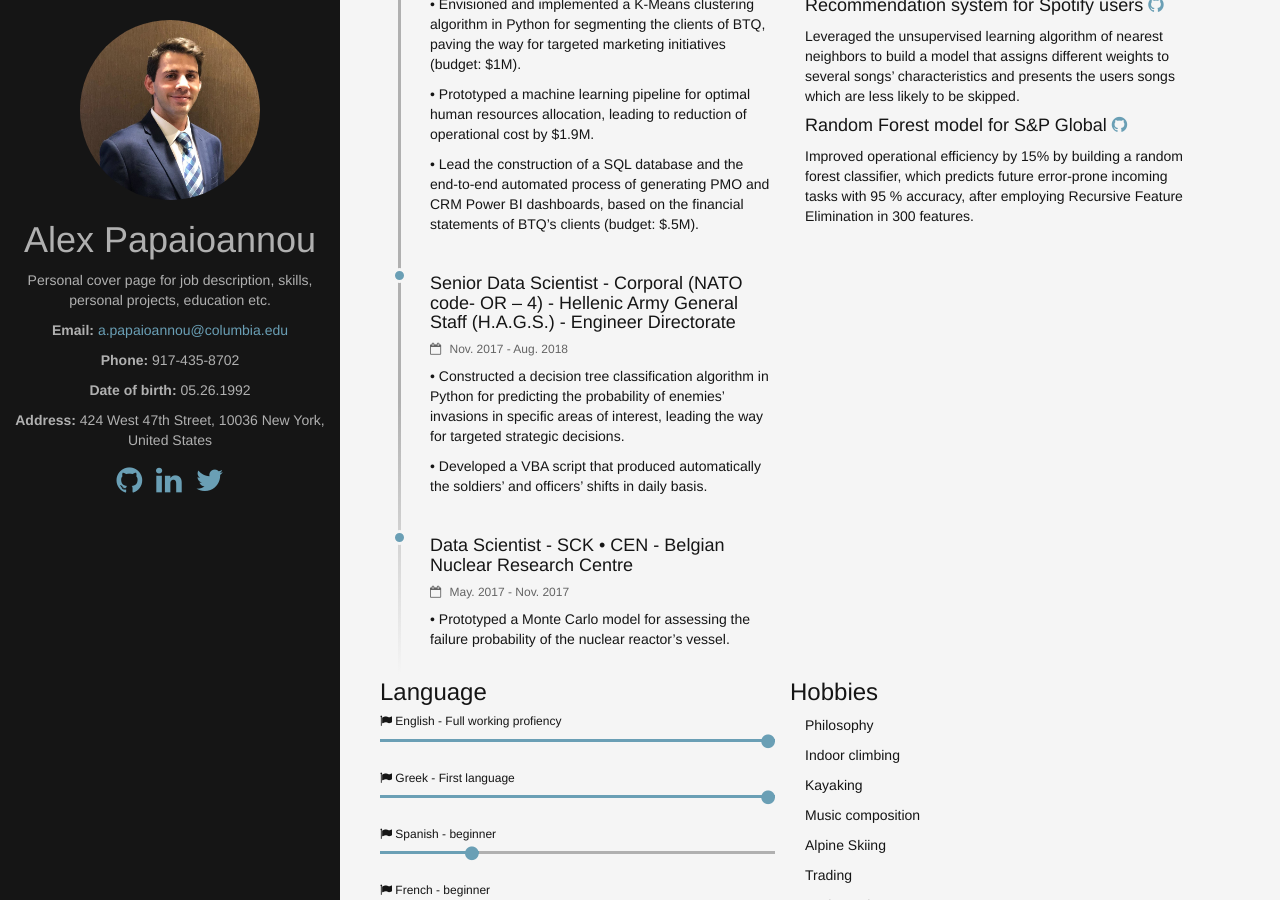
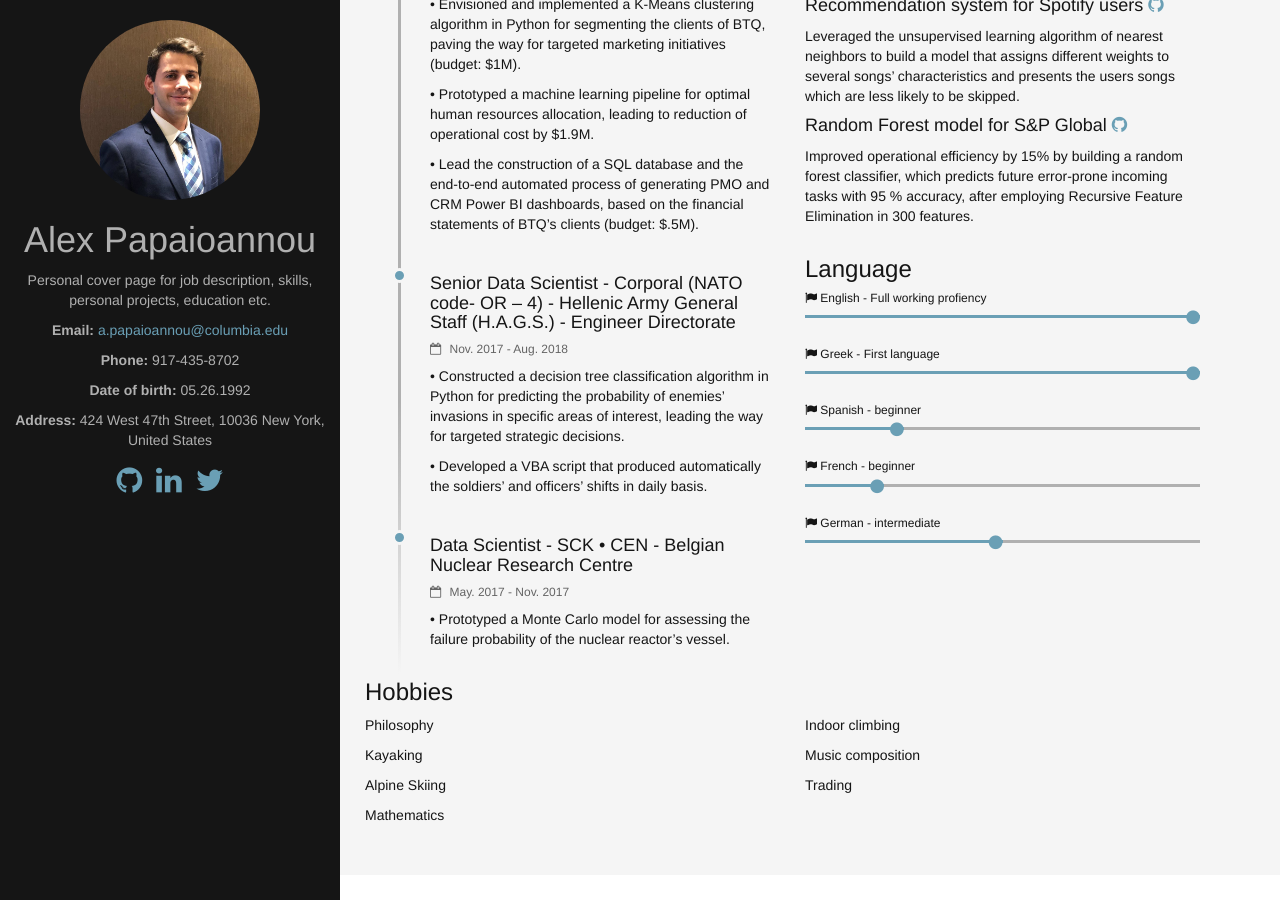
Before and after one commit to alex-papaioannou/home, a Jekyll site: the page built from index.html, in a window 1280 px wide and 900 px high, scrolled down 1265 px. Built offline with Jekyll 4.4.1, drawn with Linux system fonts in a browser that asks for light colours; nearby versions of some CDN libraries.

Commit message:
Update default.html

```diff
--- a/_layouts/default.html
+++ b/_layouts/default.html
@@ -16,9 +16,9 @@
           <div class="row">
             {% include experience.html %}
             {% include projects.html %}
+            {% include languages.html %}
           </div>
           <div class="row">
-            {% include languages.html %}
             {% include hobbies.html %}
           </div>
         </div>
```
